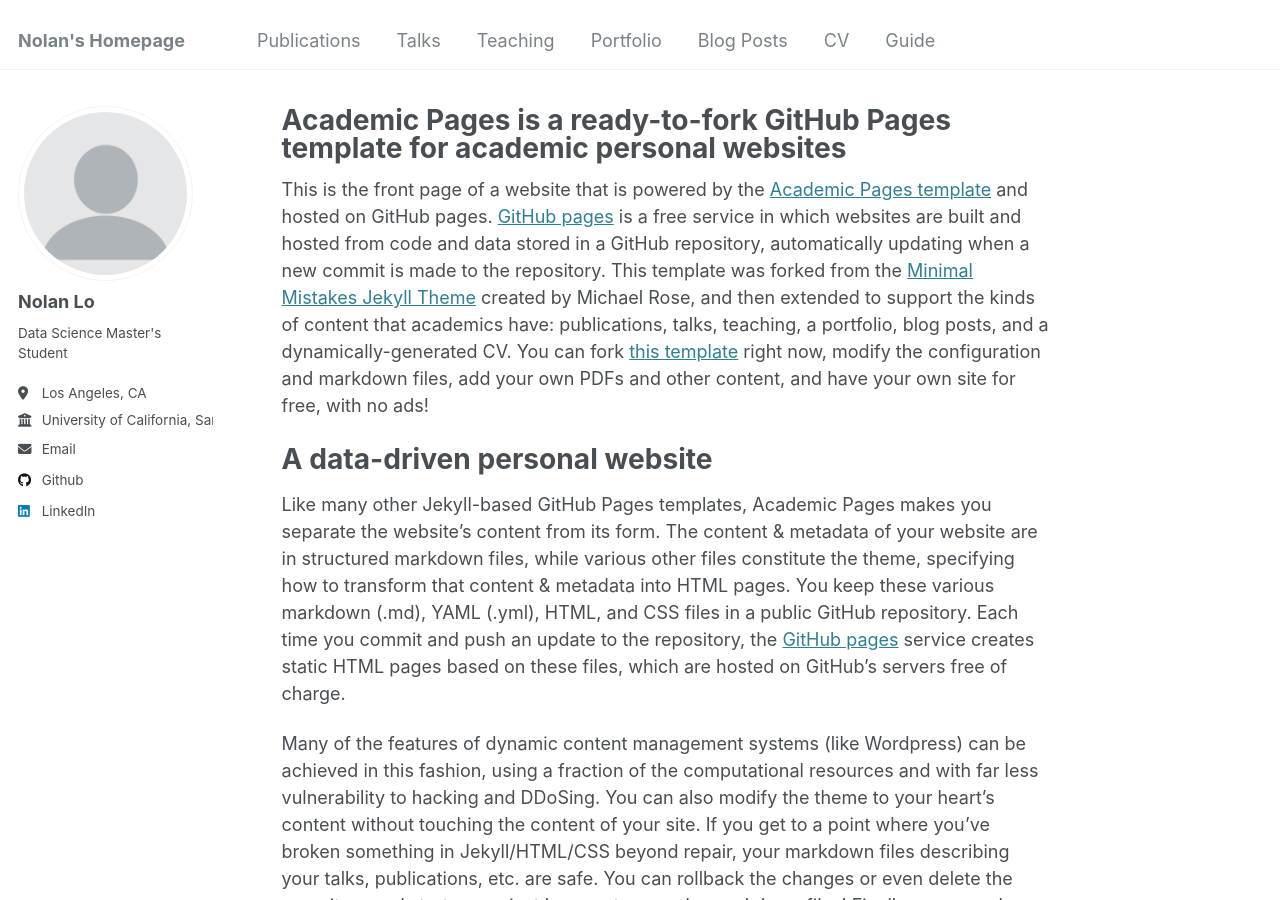
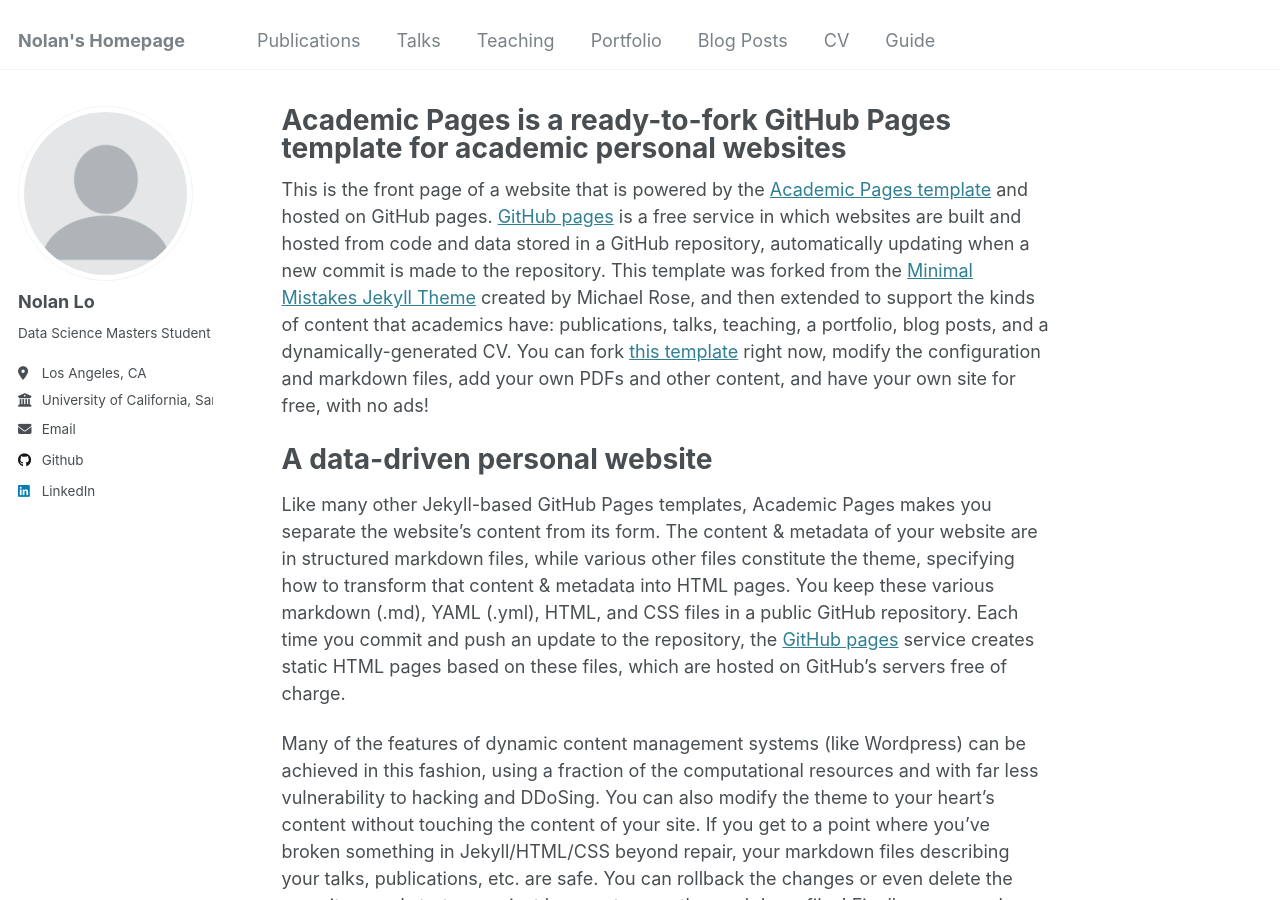
Before and after one commit to Nolan-Lo/Nolan-Lo.github.io, a Jekyll site: the page built from _pages/about.md, in a window 1280 px wide and 900 px high. Built offline with Jekyll 4.4.1, drawn with Linux system fonts in a browser that asks for light colours.

Commit message:
Update _config.yml
deleted an apostrophe

```diff
--- a/_config.yml
+++ b/_config.yml
@@ -24,7 +24,7 @@ author:
   avatar           : "profile.png"
   name             : "Nolan Lo"
   pronouns         : # example: "he/him"
-  bio              : "Data Science Master's Student"
+  bio              : "Data Science Masters Student"
   location         : "Los Angeles, CA"
   employer         : "University of California, San Diego"
   uri              : # URL
```
